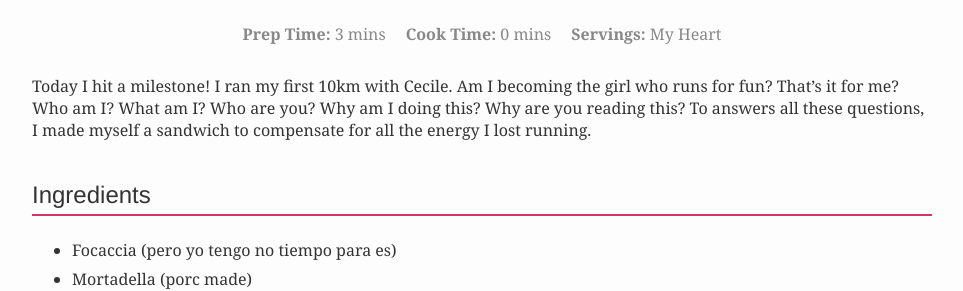
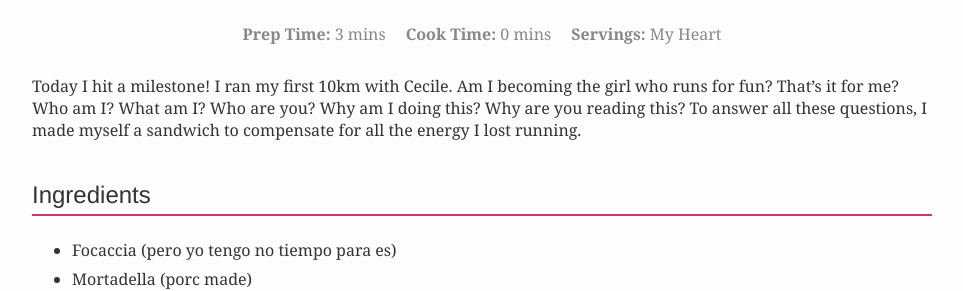
Before and after one commit to AntiLibrary5/nicools-kitchen, a Jekyll site: the page built from _posts/2025-09-03-burrata-mortadella-sandwich.md, in a window 1280 px wide. Shown: the part 641-932 px from the top of the page, without its empty margins (158-1121 px from the left). Built offline with Jekyll 4.4.1, drawn with Linux system fonts in a browser that asks for light colours.

Commit message:
two small tupo corrections

```diff
--- a/_posts/2025-09-03-burrata-mortadella-sandwich.md
+++ b/_posts/2025-09-03-burrata-mortadella-sandwich.md
@@ -9,7 +9,7 @@ video_link: "https://www.instagram.com/reel/DOGZe8JjGiUyrdr64xyx0SEsTNe0iJMU8Jsv
 tags: [Non Vegetarian]
 ---
 
-Today I hit a milestone! I ran my first 10km with Cecile. Am I becoming the girl who runs for fun? That's it for me? Who am I? What am I? Who are you? Why am I doing this? Why are you reading this? To answers all these questions, I made myself a sandwich to compensate for all the energy I lost running.
+Today I hit a milestone! I ran my first 10km with Cecile. Am I becoming the girl who runs for fun? That's it for me? Who am I? What am I? Who are you? Why am I doing this? Why are you reading this? To answer all these questions, I made myself a sandwich to compensate for all the energy I lost running.
 
 ## Ingredients
 
```
Also changed, not shown: _posts/2025-09-05-homemade-ricotta-cheese.md (+1 -1 lines).
